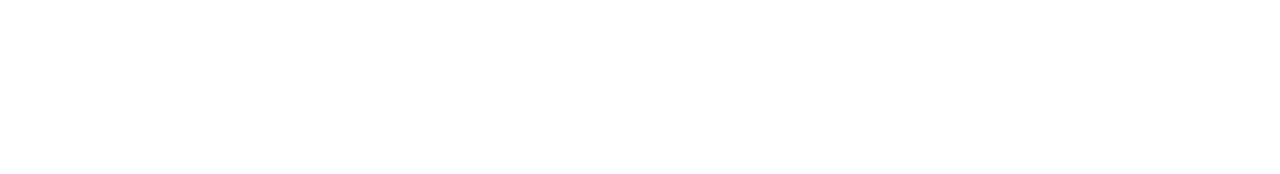
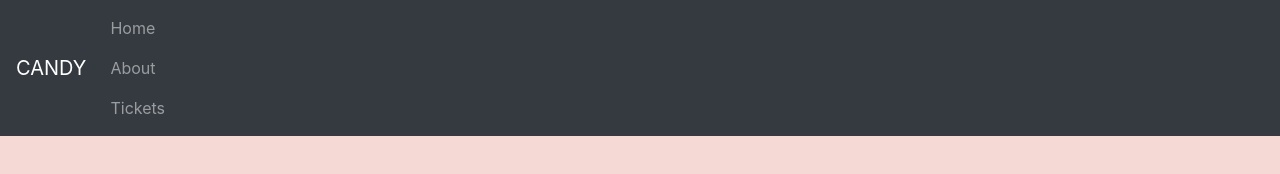
Before and after one commit to wintersixx/museum_of_candy, a plain HTML site: page index.html in a window 1280 px wide. Drawn offline with nearby package versions, Linux system fonts and the light colour scheme.

Commit message:
Add Navbar and change background color

```diff
--- a/index.html
+++ b/index.html
@@ -16,7 +16,21 @@
 </head>
 
 <body>
-
+    <nav id="mainNavbar" class="navbar navbar-dark bg-dark navbar-expand-md">
+        <a href="#" class="navbar-brand">CANDY</a>
+        <button class="navbar-toggler" data-toggle="collapse" data-target="#navLinks">
+            <span class="navbar-toggler-icon"></span>
+        </button>
+        <div class="collapse navbar-collapse" id="navLinks">
+            <ul class="navbar-nav">
+                <li class="nav-item">
+                    <a href="" class="nav-link">Home</a>
+                    <a href="" class="nav-link">About</a>
+                    <a href="" class="nav-link">Tickets</a>
+                </li>
+            </ul>
+        </div>
+    </nav>
 
     <script src="https://code.jquery.com/jquery-3.3.1.slim.min.js"
         integrity="sha384-q8i/X+965DzO0rT7abK41JStQIAqVgRVzpbzo5smXKp4YfRvH+8abtTE1Pi6jizo"
--- a/styles.css
+++ b/styles.css
@@ -0,0 +1,3 @@
+body {
+    background-color: #f5d9d5;
+}
```
